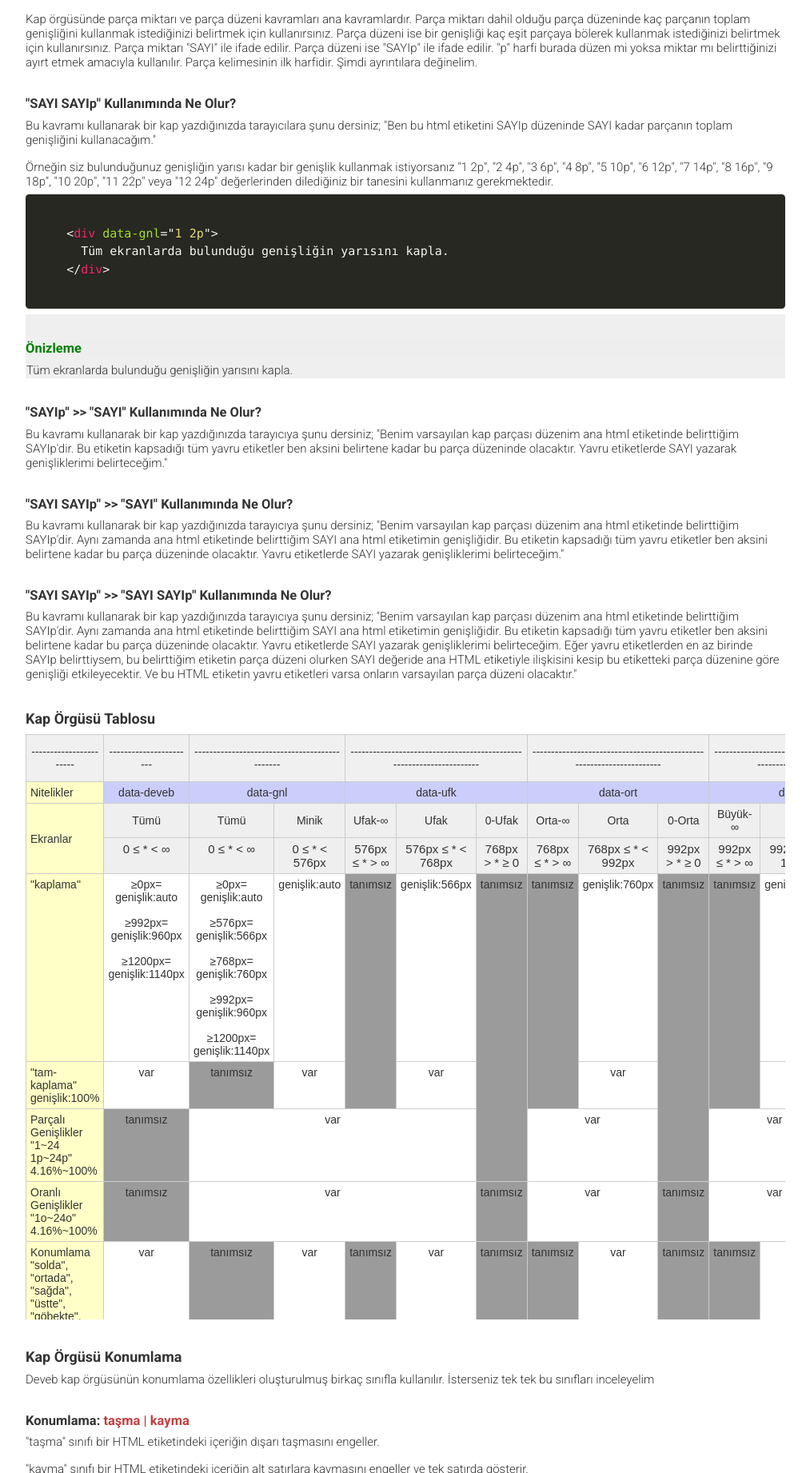
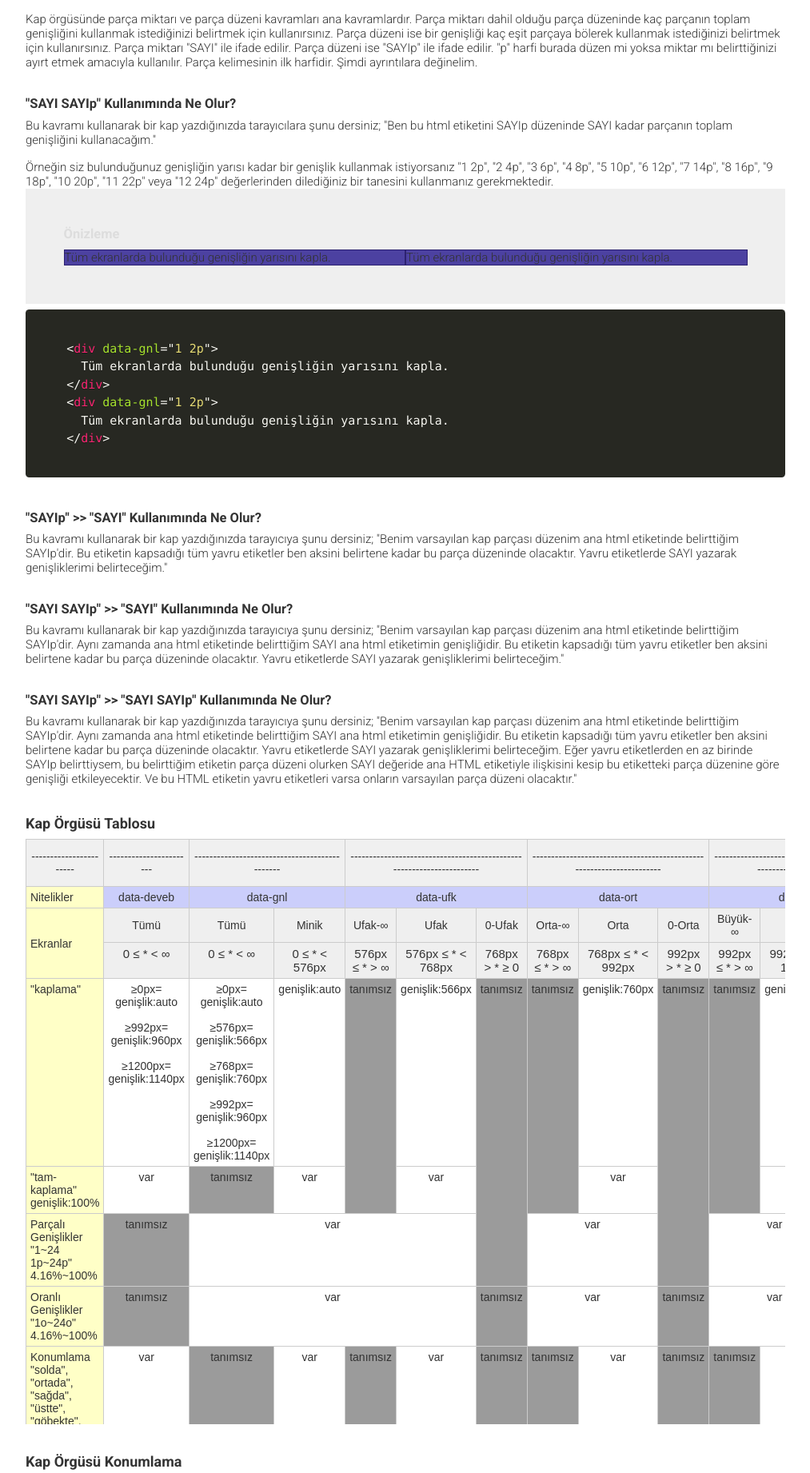
Before and after one commit to data-deveb/data-deveb.github.io, a Jekyll site: the page built from belgeler/kap-orgusu.html, in a window 1280 px wide, cut to the strip 777-2619 px from the top of the page. Shown: the whole strip at 80% size, without its empty margins (228-1241 px from the left). Built offline with Jekyll 4.4.1, drawn with Linux system fonts in a browser that asks for light colours.

Commit message:
Güncelleme

```diff
--- a/belgeler/kap-orgusu.html
+++ b/belgeler/kap-orgusu.html
@@ -34,23 +34,30 @@ title: Kap Örgüsü
 
     <p>Örneğin siz bulunduğunuz genişliğin yarısı kadar bir genişlik kullanmak istiyorsanız "1 2p", "2 4p", "3 6p", "4 8p", "5 10p", "6 12p", "7 14p", "8 16p", "9 18p", "10 20p", "11 22p" veya "12 24p" değerlerinden dilediğiniz bir tanesini kullanmanız gerekmektedir.</p>
 
+    <div data-gnl="1 1p" class="önizleme">
+      <style media="screen">
+        .önizleme{background-color:#efefef; padding:5%;}
+        .önizleme [data-gnl]{border:1px solid #2c2171; background-color: #4c41a1;}
+        .önizleme h3 {color:#ddd;margin:0 0 10px 0;}
+      </style>
+      <h3>Önizleme</h3>
+      <div data-gnl="1 2p">
+        Tüm ekranlarda bulunduğu genişliğin yarısını kapla.
+      </div>
+      <div data-gnl="1 2p">
+        Tüm ekranlarda bulunduğu genişliğin yarısını kapla.
+      </div>
+    </div>
     <pre data-gnl="1 1p"><code class="language-html">
+    &lt;div data-gnl=&quot;1 2p&quot;&gt;
+      Tüm ekranlarda bulunduğu genişliğin yarısını kapla.
+    &lt;/div&gt;
     &lt;div data-gnl=&quot;1 2p&quot;&gt;
       Tüm ekranlarda bulunduğu genişliğin yarısını kapla.
     &lt;/div&gt;
     </code></pre>
     <p></p>
-    <div data-gnl="1 1p" class="önizleme">
-      <style media="screen">
-        .önizleme{background-color:#efefef;}
-        .önizleme [data-gnl]{border:1px dashed #eee;}
-        .önizleme h3 {color:green; background-color:#eee;}
-      </style>
-      <h3>Önizleme</h3>
-      <div data-gnl="1 2p">
-        Tüm ekranlarda bulunduğu genişliğin yarısını kapla.
-      </div>
-    </div>
+
 
     <h3>"SAYIp" >> "SAYI" Kullanımında Ne Olur?</h3>
 
```
